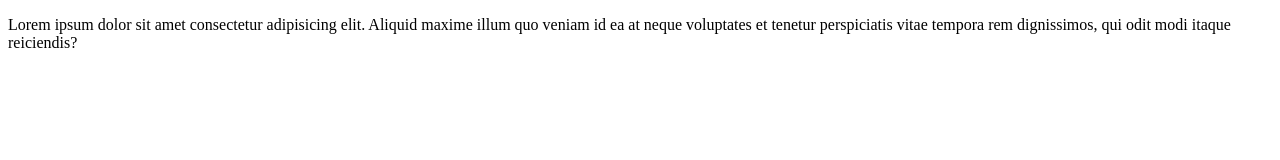
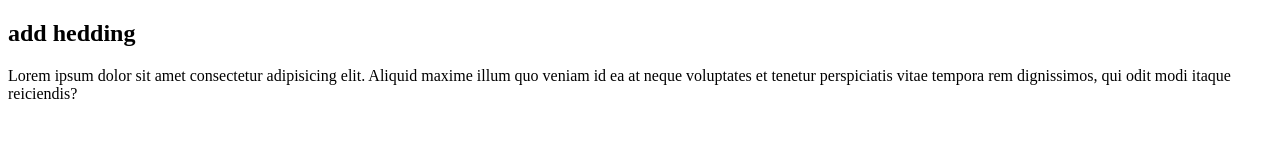
Before and after one commit to sihina3436/MYPROJECT, a plain HTML site: page index.html in a window 1280 px wide. Drawn offline with Linux system fonts and the light colour scheme.

Commit message:
Add Hedding

```diff
--- a/index.html
+++ b/index.html
@@ -6,6 +6,7 @@
     <title>Document</title>
 </head>
 <body>
+    <h2>add hedding</h2>
     <p>Lorem ipsum dolor sit amet consectetur adipisicing elit. Aliquid maxime illum quo veniam id ea at neque voluptates et tenetur perspiciatis vitae tempora rem dignissimos, qui odit modi itaque reiciendis?</p>
 </body>
 </html>
```
